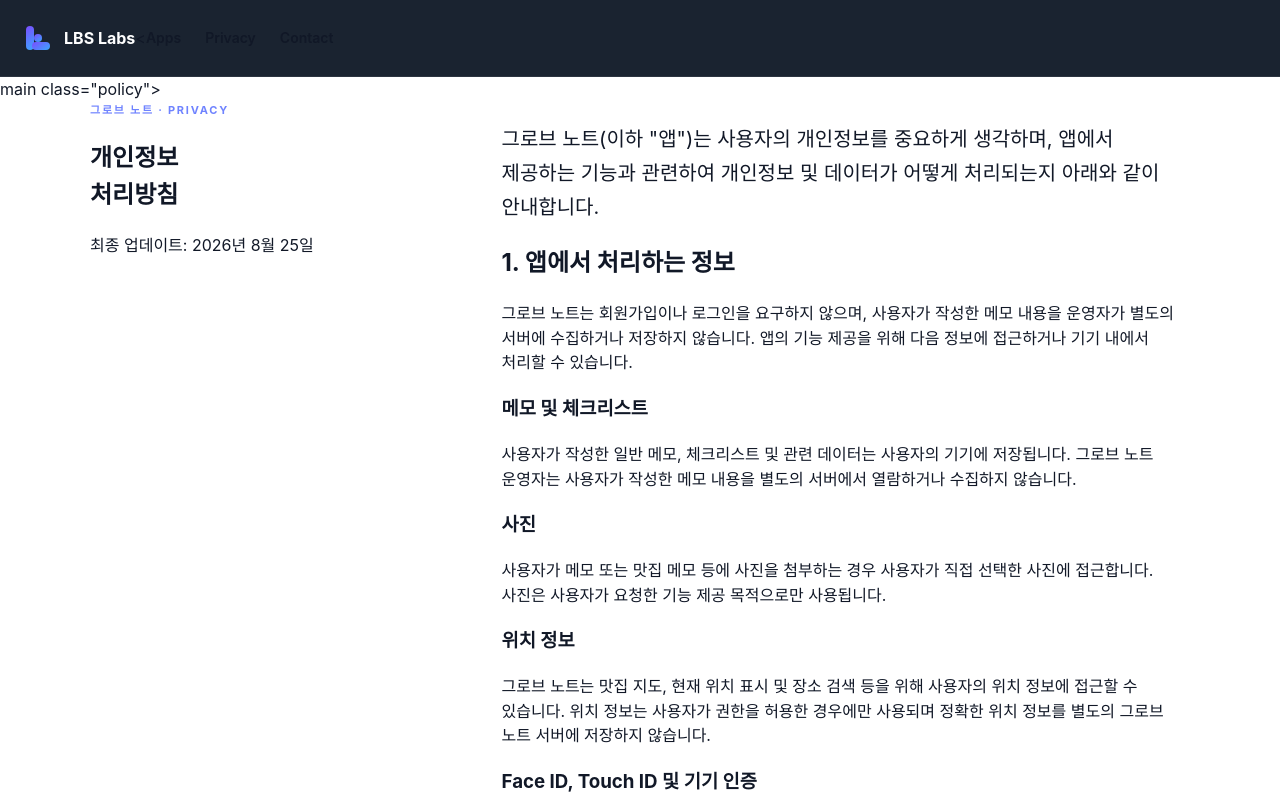
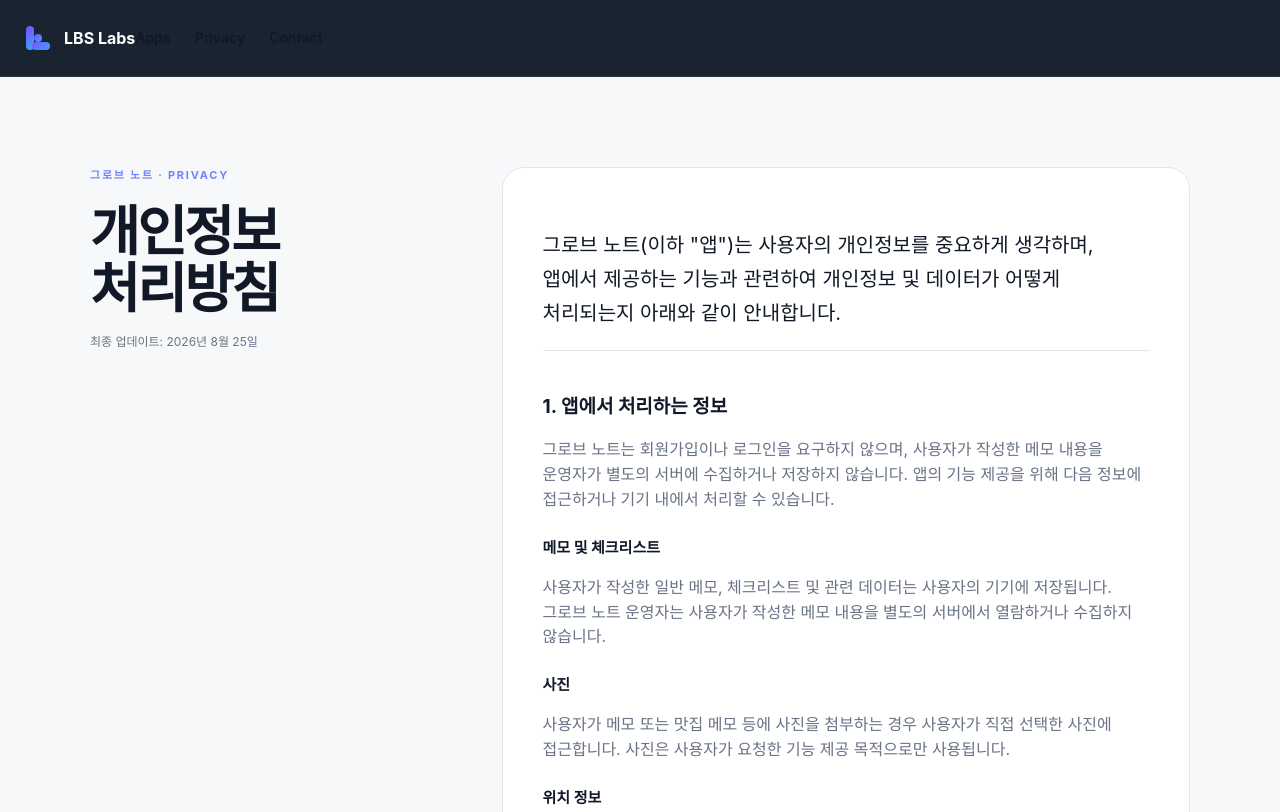
Before and after one commit to lbs-labs/lbs-labs.github.io, a plain HTML site: page privacy/grove/index.html in a window 1280 px wide. Shown: the top 812 px of the page. Drawn offline with Linux system fonts and the light colour scheme.

Commit message:
Update index.html

```diff
--- a/privacy/grove/index.html
+++ b/privacy/grove/index.html
@@ -1,5 +1,5 @@
 <!doctype html><html lang="ko"><head><meta charset="utf-8"><meta name="viewport" content="width=device-width,initial-scale=1"><title>그로브 노트 개인정보처리방침 — LBS Labs</title><link rel="stylesheet" href="../../styles.css"></head><body>
-<header class="site-header"><div class="shell nav"><a class="brand" href="../../"><span class="brand-mark"><i></i><b></b><em></em></span><strong>LBS Labs</strong></a><<nav class="policy-top-menu" aria-label="Main navigation"><a href="/#apps">Apps</a><a href="/privacy/">Privacy</a><a href="/#contact">Contact</a></nav></div></header><style>.policy-top-menu{display:flex;align-items:center;gap:24px}.policy-top-menu a{font-size:14px;font-weight:600;text-decoration:none}.policy-top-menu a:hover{text-decoration:underline}.policy-top-menu a:focus-visible{outline:2px solid currentColor;outline-offset:5px}@media(max-width:480px){.site-header .nav{flex-wrap:wrap;gap:12px;padding-top:14px;padding-bottom:14px}.policy-top-menu{gap:18px}}</style>main class="policy"><div class="policy-shell"><aside><p class="eyebrow">그로브 노트 · PRIVACY</p><h1>개인정보<br>처리방침</h1><p>최종 업데이트: 2026년 8월 25일</p></aside><article>
+<header class="site-header"><div class="shell nav"><a class="brand" href="../../"><span class="brand-mark"><i></i><b></b><em></em></span><strong>LBS Labs</strong></a><nav class="policy-top-menu" aria-label="Main navigation"><a href="/#apps">Apps</a><a href="/privacy/">Privacy</a><a href="/#contact">Contact</a></nav></div></header><style>.policy-top-menu{display:flex;align-items:center;gap:24px}.policy-top-menu a{font-size:14px;font-weight:600;text-decoration:none}.policy-top-menu a:hover{text-decoration:underline}.policy-top-menu a:focus-visible{outline:2px solid currentColor;outline-offset:5px}@media(max-width:480px){.site-header .nav{flex-wrap:wrap;gap:12px;padding-top:14px;padding-bottom:14px}.policy-top-menu{gap:18px}}</style><main class="policy"><div class="policy-shell"><aside><p class="eyebrow">그로브 노트 · PRIVACY</p><h1>개인정보<br>처리방침</h1><p>최종 업데이트: 2026년 8월 25일</p></aside><article>
 <p class="policy-intro">그로브 노트(이하 "앱")는 사용자의 개인정보를 중요하게 생각하며, 앱에서 제공하는 기능과 관련하여 개인정보 및 데이터가 어떻게 처리되는지 아래와 같이 안내합니다.</p>
 <section><h2>1. 앱에서 처리하는 정보</h2><p>그로브 노트는 회원가입이나 로그인을 요구하지 않으며, 사용자가 작성한 메모 내용을 운영자가 별도의 서버에 수집하거나 저장하지 않습니다. 앱의 기능 제공을 위해 다음 정보에 접근하거나 기기 내에서 처리할 수 있습니다.</p><h3>메모 및 체크리스트</h3><p>사용자가 작성한 일반 메모, 체크리스트 및 관련 데이터는 사용자의 기기에 저장됩니다. 그로브 노트 운영자는 사용자가 작성한 메모 내용을 별도의 서버에서 열람하거나 수집하지 않습니다.</p><h3>사진</h3><p>사용자가 메모 또는 맛집 메모 등에 사진을 첨부하는 경우 사용자가 직접 선택한 사진에 접근합니다. 사진은 사용자가 요청한 기능 제공 목적으로만 사용됩니다.</p><h3>위치 정보</h3><p>그로브 노트는 맛집 지도, 현재 위치 표시 및 장소 검색 등을 위해 사용자의 위치 정보에 접근할 수 있습니다. 위치 정보는 사용자가 권한을 허용한 경우에만 사용되며 정확한 위치 정보를 별도의 그로브 노트 서버에 저장하지 않습니다.</p><h3>Face ID, Touch ID 및 기기 인증</h3><p>보안 메모를 보호하기 위해 Face ID, Touch ID 또는 기기 암호를 이용할 수 있습니다. 생체 인증 정보 자체는 Apple 시스템에서 관리되며 그로브 노트가 얼굴 또는 지문 정보를 직접 수집하거나 저장하지 않습니다.</p></section>
 <section><h2>2. 메모 데이터 저장</h2><p>일반 메모, 체크리스트, 맛집 메모, 보안 메모 및 첨부 사진은 사용자의 기기에 저장됩니다. 그로브 노트는 메모 데이터를 그로브 노트가 운영하는 별도 온라인 서버로 전송하거나 저장하지 않습니다. 백업 기능을 사용하는 경우 백업 파일은 사용자가 관리할 수 있는 기기 내 저장 공간을 이용하며, 민감한 정보가 포함된 백업 파일은 안전하게 관리해주시기 바랍니다.</p></section>
```
